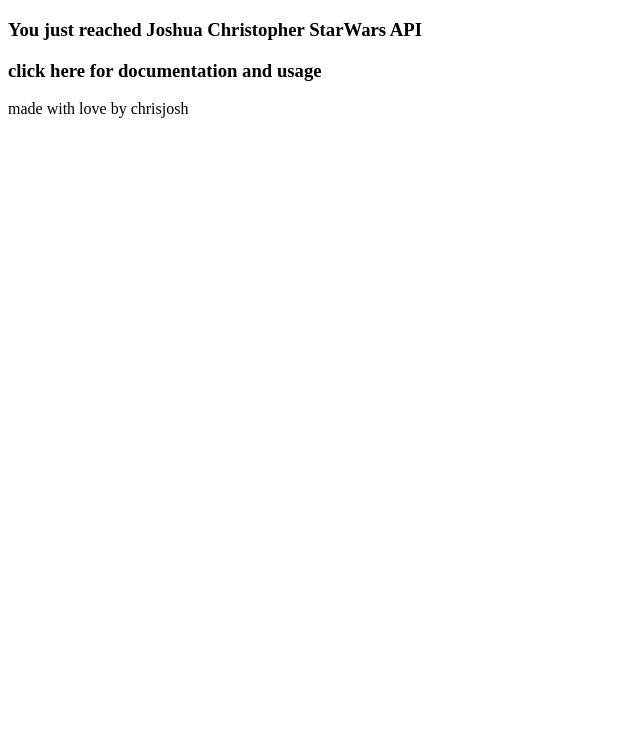
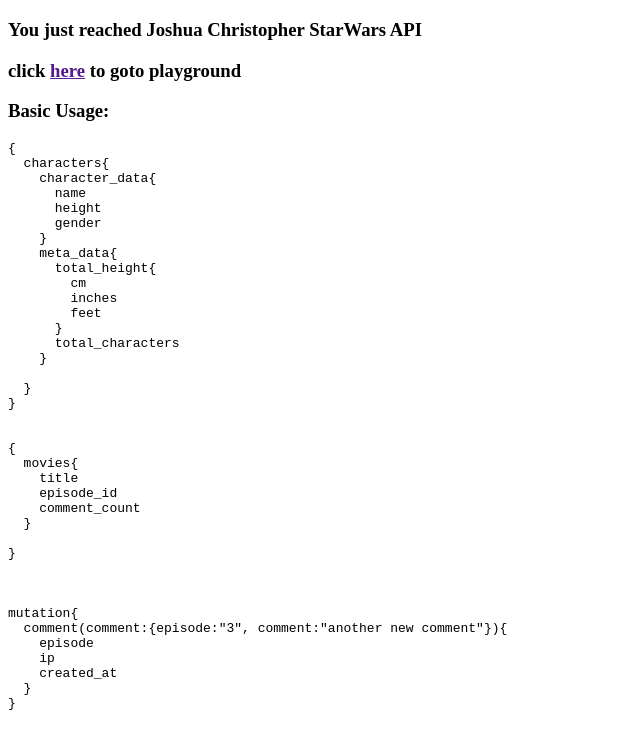
Before and after one commit to KristofaJosh/starwarscatalogue_server, a website: page public/index.html in a window 1280 px wide. Shown: the part 61-800 px from the top of the page, without its empty margins (0-640 px from the left). Drawn offline with Linux system fonts and the light colour scheme.

Commit message:
add basic instruction

```diff
--- a/package.json
+++ b/package.json
@@ -21,8 +21,7 @@
     "express-graphql": "^0.9.0",
     "graphql": "^15.1.0",
     "pg": "^8.2.1",
-    "pgtools": "^0.3.0",
-    "uuid": "^8.2.0"
+    "pgtools": "^0.3.0"
   },
   "engines": {
     "node": "12.x"
--- a/public/index.html
+++ b/public/index.html
@@ -11,7 +11,58 @@
 
 <h1>Hey There!!</h1>
 <h3>You just reached Joshua Christopher StarWars API</h3>
-<h3>click here for documentation and usage</h3>
+<h3>click <a href="">here</a> to goto playground </h3>
+<h3>Basic Usage:</h3>
+<pre>
+{
+  characters{
+    character_data{
+      name
+      height
+      gender
+    }
+    meta_data{
+      total_height{
+        cm
+        inches
+        feet
+      }
+      total_characters
+    }
+
+  }
+}
+
+
+{
+  movies{
+    title
+    episode_id
+    comment_count
+  }
+
+}
+
+
+
+mutation{
+  comment(comment:{episode:"3", comment:"another new comment"}){
+    episode
+    ip
+    created_at
+  }
+}
+
+
+{
+  comments{
+    episode
+    ip
+    comment
+    created_at
+  }
+}
+</pre>
 
 <footer>
     made with love by chrisjosh
```
Also changed, not shown: 1 other file.
